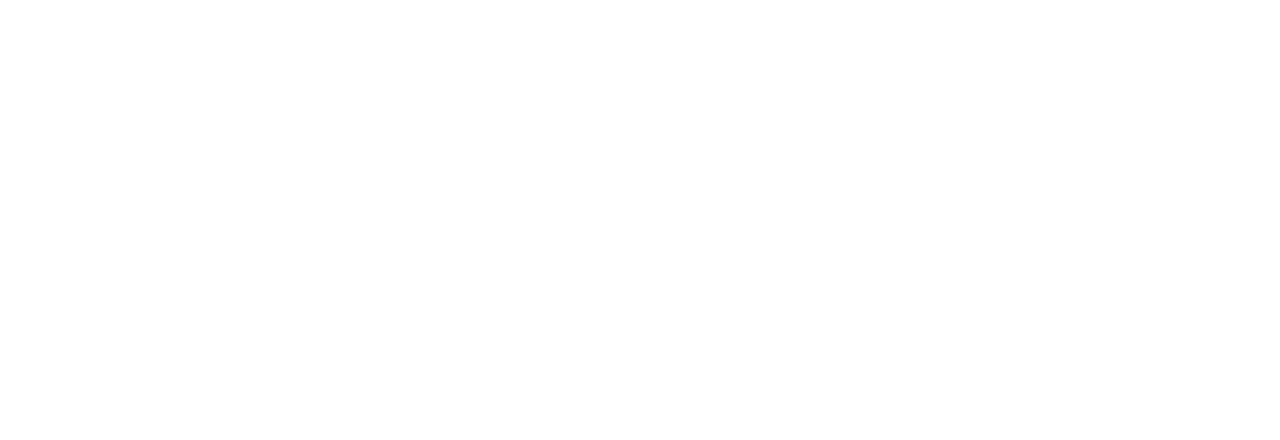
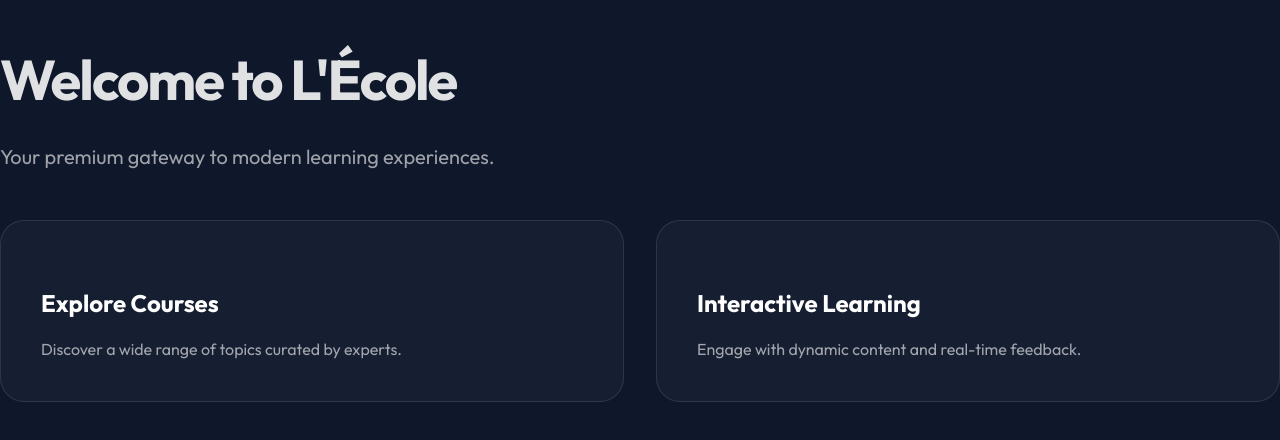
Before and after one commit to 8bitCyborg/lecole-web, a React (Vite) app: page / in a window 1280 px wide. Shown: the top 440 px of the page. Built offline with nearby package versions, Linux system fonts and the light colour scheme.

Commit message:
react router nav

```diff
--- a/package.json
+++ b/package.json
@@ -11,7 +11,8 @@
   },
   "dependencies": {
     "react": "^19.2.4",
-    "react-dom": "^19.2.4"
+    "react-dom": "^19.2.4",
+    "react-router-dom": "^7.13.1"
   },
   "devDependencies": {
     "@eslint/js": "^9.39.4",
--- a/src/App.css
+++ b/src/App.css
@@ -0,0 +1,4 @@
+/* Minimized App.css to let index.css take over main layout */
+.app-container {
+  /* Placeholder for potential app-specific styles */
+}
--- a/src/App.tsx
+++ b/src/App.tsx
@@ -1,11 +1,13 @@
-import './App.css'
+import { RouterProvider } from 'react-router-dom';
+import { publicRouter, authRouter } from './navigation';
+import './App.css';
 
 function App() {
-
+  // Dummy isAuth flag
+  const isAuth = false;
   return (
-    <>
-    </>
-  )
+    <RouterProvider router={isAuth ? authRouter : publicRouter} />
+  );
 }
 
-export default App
+export default App;
--- a/src/index.css
+++ b/src/index.css
@@ -0,0 +1,202 @@
+@import url('https://fonts.googleapis.com/css2?family=Outfit:wght@300;400;600;700&display=swap');
+
+:root {
+  font-family: 'Outfit', system-ui, Avenir, Helvetica, Arial, sans-serif;
+  line-height: 1.5;
+  font-weight: 400;
+
+  color-scheme: dark light;
+  color: rgba(255, 255, 255, 0.87);
+  background-color: #0f172a;
+
+  font-synthesis: none;
+  text-rendering: optimizeLegibility;
+  -webkit-font-smoothing: antialiased;
+  -moz-osx-font-smoothing: grayscale;
+}
+
+body {
+  margin: 0;
+  display: flex;
+  min-width: 320px;
+  min-height: 100vh;
+}
+
+#root {
+  width: 100%;
+}
+
+.app-container {
+  display: flex;
+  flex-direction: column;
+  min-height: 100vh;
+  width: 100%;
+}
+
+/* Navbar Styling */
+.navbar {
+  display: flex;
+  justify-content: space-between;
+  align-items: center;
+  padding: 1.5rem 4rem;
+  background: rgba(15, 23, 42, 0.8);
+  backdrop-filter: blur(12px);
+  border-bottom: 1px solid rgba(255, 255, 255, 0.1);
+  position: sticky;
+  top: 0;
+  z-index: 1000;
+}
+
+.nav-logo {
+  font-size: 1.75rem;
+  font-weight: 700;
+  background: linear-gradient(135deg, #60a5fa 0%, #a855f7 100%);
+  -webkit-background-clip: text;
+  -webkit-text-fill-color: transparent;
+  letter-spacing: -1px;
+}
+
+.nav-links {
+  display: flex;
+  gap: 2.5rem;
+}
+
+.nav-link {
+  text-decoration: none;
+  color: rgba(255, 255, 255, 0.7);
+  font-weight: 500;
+  transition: all 0.3s ease;
+  position: relative;
+}
+
+.nav-link:hover {
+  color: #fff;
+}
+
+.nav-link::after {
+  content: '';
+  position: absolute;
+  width: 0;
+  height: 2px;
+  bottom: -4px;
+  left: 0;
+  background: linear-gradient(90deg, #60a5fa, #a855f7);
+  transition: width 0.3s ease;
+}
+
+.nav-link:hover::after {
+  width: 100%;
+}
+
+/* Page Transitions and Layout */
+.main-content {
+  flex: 1;
+  padding: 4rem;
+  max-width: 1200px;
+  margin: 0 auto;
+  width: 100%;
+  animation: fadeIn 0.8s ease-out;
+}
+
+@keyframes fadeIn {
+  from { opacity: 0; transform: translateY(10px); }
+  to { opacity: 1; transform: translateY(0); }
+}
+
+.page h1 {
+  font-size: 3.5rem;
+  font-weight: 700;
+  margin-bottom: 1rem;
+  letter-spacing: -2px;
+}
+
+.page p {
+  font-size: 1.25rem;
+  color: rgba(255, 255, 255, 0.6);
+  margin-bottom: 3rem;
+}
+
+/* Home Page Specifics */
+.hero-content {
+  display: grid;
+  grid-template-columns: repeat(auto-fit, minmax(300px, 1fr));
+  gap: 2rem;
+}
+
+.card {
+  padding: 2.5rem;
+  background: rgba(30, 41, 59, 0.5);
+  border: 1px solid rgba(255, 255, 255, 0.1);
+  border-radius: 24px;
+  transition: transform 0.4s cubic-bezier(0.175, 0.885, 0.32, 1.275);
+}
+
+.card:hover {
+  transform: translateY(-8px);
+  background: rgba(30, 41, 59, 0.8);
+  border-color: rgba(96, 165, 250, 0.4);
+}
+
+.card h3 {
+  font-size: 1.5rem;
+  margin-bottom: 1rem;
+  color: #fff;
+}
+
+.card p {
+  margin-bottom: 0;
+  font-size: 1rem;
+}
+
+/* Dashboard Specifics */
+.stats-grid {
+  display: grid;
+  grid-template-columns: repeat(auto-fit, minmax(200px, 1fr));
+  gap: 1.5rem;
+}
+
+.stat-card {
+  padding: 2rem;
+  background: linear-gradient(135deg, rgba(96, 165, 250, 0.1) 0%, rgba(168, 85, 247, 0.1) 100%);
+  border: 1px solid rgba(255, 255, 255, 0.05);
+  border-radius: 20px;
+  display: flex;
+  flex-direction: column;
+  align-items: center;
+  text-align: center;
+}
+
+.stat-value {
+  font-size: 2.5rem;
+  font-weight: 700;
+  color: #fff;
+}
+
+.stat-label {
+  font-size: 0.9rem;
+  text-transform: uppercase;
+  letter-spacing: 1px;
+  color: rgba(255, 255, 255, 0.5);
+  margin-top: 0.5rem;
+}
+
+/* Footer */
+.footer {
+  padding: 3rem;
+  text-align: center;
+  border-top: 1px solid rgba(255, 255, 255, 0.05);
+  color: rgba(255, 255, 255, 0.4);
+  font-size: 0.9rem;
+}
+
+@media (max-width: 768px) {
+  .navbar {
+    padding: 1rem 2rem;
+  }
+  .main-content {
+    padding: 2rem;
+  }
+  .page h1 {
+    font-size: 2.5rem;
+  }
+}
--- /dev/null
+++ b/src/navigation/index.tsx
@@ -0,0 +1,25 @@
+import { createBrowserRouter } from 'react-router-dom';
+import Home from '../pages/Home';
+import Dashboard from '../pages/dashboard';
+
+export const publicRouter = createBrowserRouter([
+  {
+    path: '/',
+    element: <Home />,
+  },
+  {
+    path: '*',
+    element: <Home />,
+  }
+]);
+
+export const authRouter = createBrowserRouter([
+  {
+    path: '/',
+    element: <Dashboard />,
+  },
+  {
+    path: '*',
+    element: <Dashboard />,
+  }
+]);
--- /dev/null
+++ b/src/pages/Home.tsx
@@ -0,0 +1,22 @@
+import React from 'react';
+
+const Home: React.FC = () => {
+  return (
+    <div className="page home">
+      <h1>Welcome to L'École</h1>
+      <p>Your premium gateway to modern learning experiences.</p>
+      <div className="hero-content">
+        <div className="card">
+          <h3>Explore Courses</h3>
+          <p>Discover a wide range of topics curated by experts.</p>
+        </div>
+        <div className="card">
+          <h3>Interactive Learning</h3>
+          <p>Engage with dynamic content and real-time feedback.</p>
+        </div>
+      </div>
+    </div>
+  );
+};
+
+export default Home;
--- /dev/null
+++ b/src/pages/dashboard/index.tsx
@@ -0,0 +1,26 @@
+import React from 'react';
+
+const Dashboard: React.FC = () => {
+  return (
+    <div className="page dashboard">
+      <h1>Your Dashboard</h1>
+      <p>Welcome back! Here's an overview of your progress.</p>
+      <div className="stats-grid">
+        <div className="stat-card">
+          <span className="stat-value">12</span>
+          <span className="stat-label">Courses Completed</span>
+        </div>
+        <div className="stat-card">
+          <span className="stat-value">85%</span>
+          <span className="stat-label">Average Score</span>
+        </div>
+        <div className="stat-card">
+          <span className="stat-value">4</span>
+          <span className="stat-label">Active Enrollments</span>
+        </div>
+      </div>
+    </div>
+  );
+};
+
+export default Dashboard;
```
Also changed, not shown: 1 other file (tests, documents, lock files or other folders).
